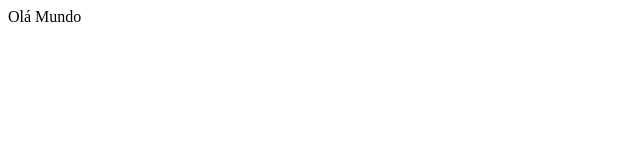
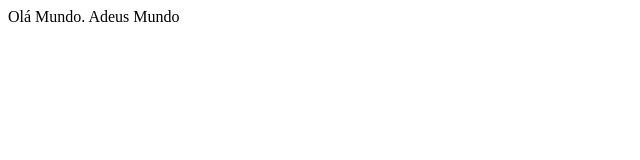
Before and after one commit to Tiag-Oliveira/projeto1, a plain HTML site: page index.html in a window 1280 px wide. Shown: the whole page, without its empty margins (0-640 px from the left). Drawn offline with Linux system fonts and the light colour scheme.

Commit message:
foi modificado o body do hmtl

```diff
--- a/index.html
+++ b/index.html
@@ -5,7 +5,8 @@
   <meta name="viewport" content="width=device-width, initial-scale=1.0">
   <title>Document</title>
 </head>
-<body>Olá Mundo
+<body>Olá Mundo.
+  Adeus Mundo
 
 </body>
 </html>
```
